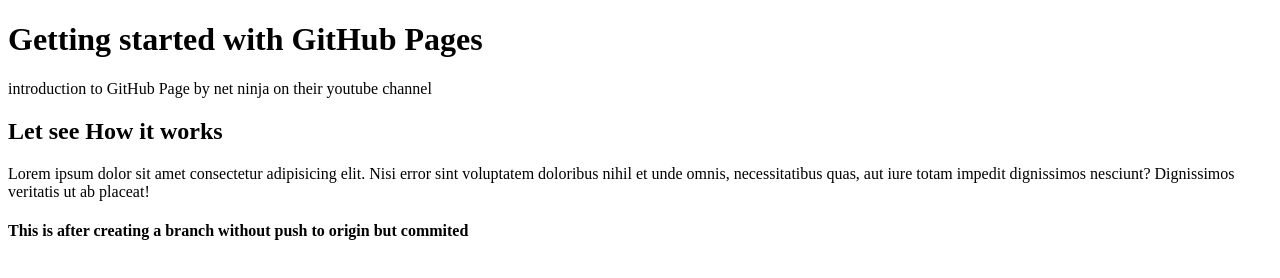
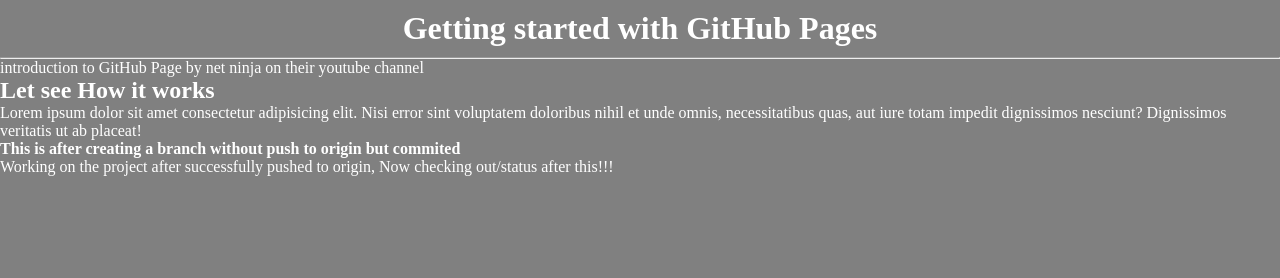
Before and after one commit to RajiDevMind/gitpage, a plain HTML site: page index.html in a window 1280 px wide. Drawn offline with Linux system fonts and the light colour scheme.

Commit message:
commiting additional text in index.html

```diff
--- a/index.html
+++ b/index.html
@@ -4,9 +4,11 @@
     <meta charset="UTF-8" />
     <meta name="viewport" content="width=device-width, initial-scale=1.0" />
     <title>GitHub Pages</title>
+    <link rel="stylesheet" href="./src/style.css" />
   </head>
   <body>
     <h1>Getting started with GitHub Pages</h1>
+    <hr />
     <p>introduction to GitHub Page by net ninja on their youtube channel</p>
     <h2>Let see How it works</h2>
     <p>
@@ -15,5 +17,9 @@
       totam impedit dignissimos nesciunt? Dignissimos veritatis ut ab placeat!
     </p>
     <h4>This is after creating a branch without push to origin but commited</h4>
+    <p>
+      Working on the project after successfully pushed to origin, Now checking
+      out/status after this!!!
+    </p>
   </body>
 </html>
```
